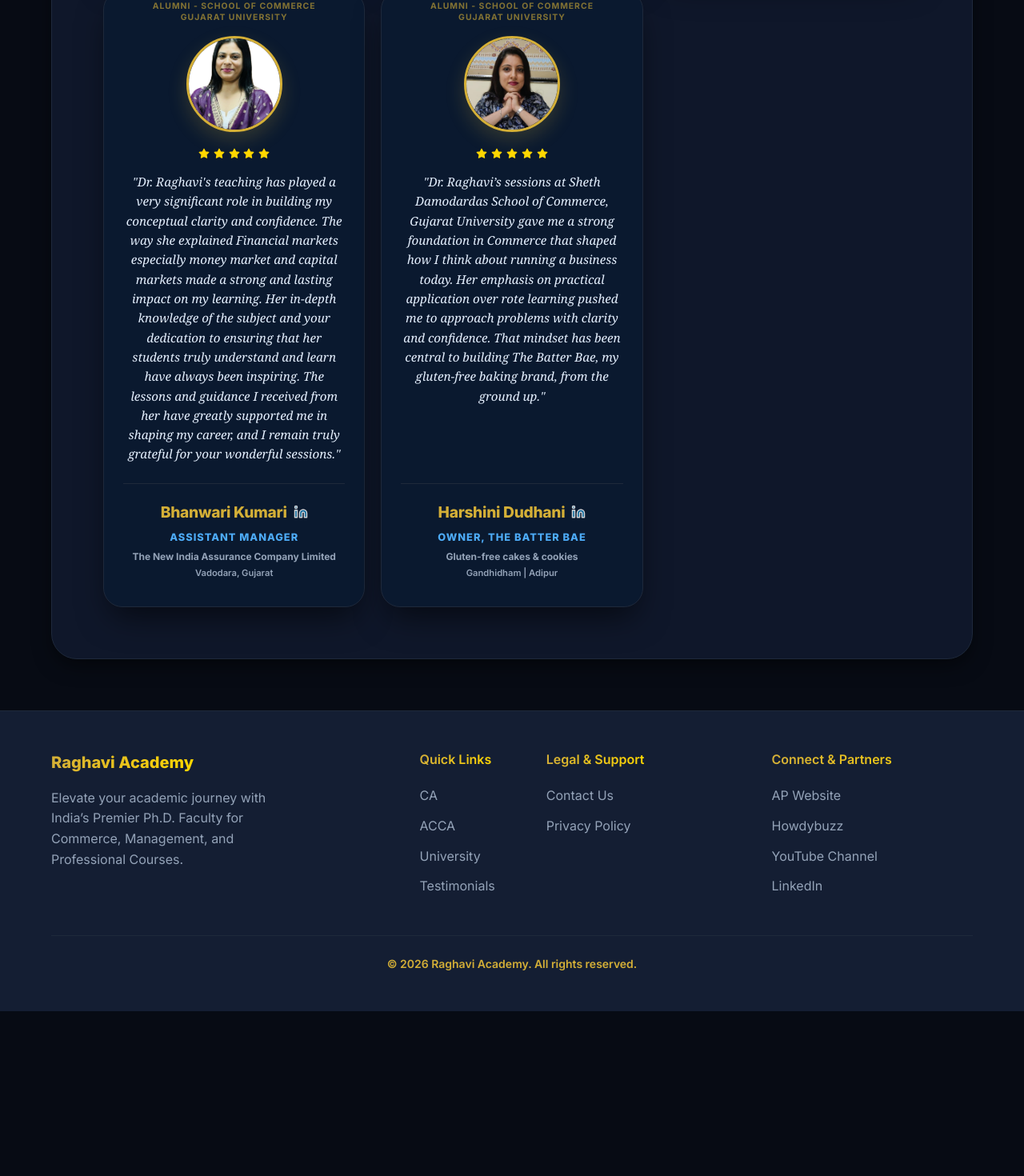
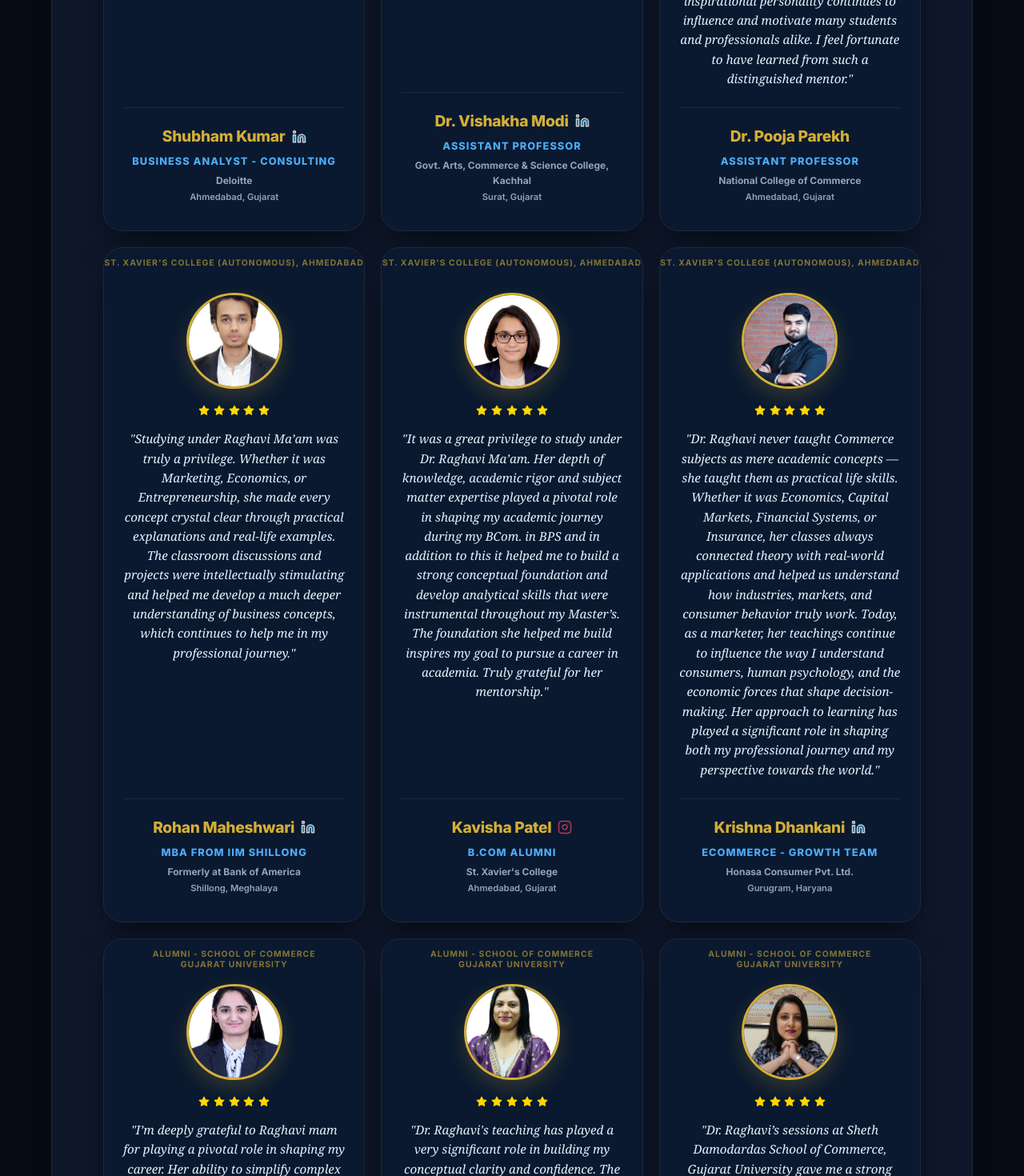
Before and after one commit to NCRaghavi/Raghavi, a React (Vite) app: page /testimonials in a window 1280 px wide. Shown: the part 2280-3750 px from the top of the page at 80% size. Before the commit the page ends 3544 px from the top, so only its background shows below. Built offline with nearby package versions, Linux system fonts and the light colour scheme.

Commit message:
Update testimonials.js

```diff
--- a/src/data/testimonials.js
+++ b/src/data/testimonials.js
@@ -50,6 +50,20 @@ export const testimonialsData = {
       priority: 9
     },
     {
+      id: 9,
+      name: "Shubham Kumar",
+      topic: "Business Analyst - Consulting",
+      college: "Deloitte",
+      location: "Ahmedabad, Gujarat",
+      institution: "St. Xavier's College (Autonomous), Ahmedabad",
+      image: "/images/testimonials/shubham.jpeg",
+      linkedin: "https://www.linkedin.com/in/shubham-kumar-710326189",
+      text: "Dr. Raghavi Mam's sessions on Economics were a turning point in my academic journey both personally and professionally. Her ability to simplify complex structures gave me the technical confidence to pursue global certifications which helped me achieve World Record and excel in the fast-paced world of consulting. I am forever grateful for the mentorship, guidance and support.",
+      stars: 5,
+      category: "student",
+      priority: 8
+    },
+    {
       id: 4,
       name: "Dr. Vishakha Modi",
       topic: "Assistant Professor",
@@ -60,6 +74,33 @@ export const testimonialsData = {
       linkedin: "https://www.linkedin.com/in/dr-vishakha-modi-a902031a4/",
       photoStyle: { transform: 'scale(1.35)', objectPosition: 'center 20%' },
       text: "I still recall our sessions at the School of Commerce, Gujarat University with great respect and gratitude. Dr. Raghavi's teaching played a significant role in building my conceptual clarity and confidence in the field of Commerce. She not only taught us the subject but also encouraged us to think critically and apply concepts to real-life situations. The practical insights and engaging classroom discussions truly helped shape my professional approach. I am grateful for the strong foundation she provided during my academic journey.",
+      stars: 5,
+      category: "student",
+      priority: 8
+    },
+    {
+      id: 13,
+      name: "Dr. Pooja Parekh",
+      topic: "Assistant Professor",
+      college: "National College of Commerce",
+      location: "Ahmedabad, Gujarat",
+      institution: "School of Commerce, Gujarat University",
+      image: "/images/testimonials/pooja.jpeg",
+      text: "Dr. Raghavi's, immense knowledge, inspiring personality, and exceptional teaching abilities have left a lasting impact on me. Her dedication towards education and her passion for guiding students make her truly remarkable. Dr. Raghavi possesses not only extraordinary academic expertise but also the rare ability to motivate and inspire students to achieve excellence. Her teaching style is engaging, insightful, and deeply encouraging, which creates a positive learning environment for everyone around her. She has always encouraged us to think critically, work sincerely, and believe in our potential. I deeply appreciate and value the quality of guidance and mentorship provided by her. Her professionalism, humility, and commitment towards education are truly commendable. She is not only an excellent educator but also a wonderful human being whose inspirational personality continues to influence and motivate many students and professionals alike. I feel fortunate to have learned from such a distinguished mentor.",
+      stars: 5,
+      category: "student",
+      priority: 8
+    },
+    {
+      id: 12,
+      name: "Rohan Maheshwari",
+      topic: "MBA from IIM Shillong",
+      college: "Formerly at Bank of America",
+      location: "Shillong, Meghalaya",
+      institution: "St. Xavier's College (Autonomous), Ahmedabad",
+      image: "/images/testimonials/rohan.jpeg",
+      linkedin: "https://www.linkedin.com/in/rohan-maheshwari-2536a81b1",
+      text: "Studying under Raghavi Ma’am was truly a privilege. Whether it was Marketing, Economics, or Entrepreneurship, she made every concept crystal clear through practical explanations and real-life examples. The classroom discussions and projects were intellectually stimulating and helped me develop a much deeper understanding of business concepts, which continues to help me in my professional journey.",
       stars: 5,
       category: "student",
       priority: 8
@@ -77,6 +118,48 @@ export const testimonialsData = {
       stars: 5,
       category: "student",
       priority: 7
+    },
+    {
+      id: 11,
+      name: "Krishna Dhankani",
+      topic: "Ecommerce - Growth team",
+      college: "Honasa Consumer Pvt. Ltd.",
+      location: "Gurugram, Haryana",
+      institution: "St. Xavier's College (Autonomous), Ahmedabad",
+      image: "/images/testimonials/krishna.jpeg",
+      linkedin: "https://www.linkedin.com/in/krishna-dhankani-gurugram",
+      text: "Dr. Raghavi never taught Commerce subjects as mere academic concepts — she taught them as practical life skills. Whether it was Economics, Capital Markets, Financial Systems, or Insurance, her classes always connected theory with real-world applications and helped us understand how industries, markets, and consumer behavior truly work. Today, as a marketer, her teachings continue to influence the way I understand consumers, human psychology, and the economic forces that shape decision-making. Her approach to learning has played a significant role in shaping both my professional journey and my perspective towards the world.",
+      stars: 5,
+      category: "student",
+      priority: 7
+    },
+    {
+      id: 10,
+      name: "Jhalak Singhi",
+      topic: "Ex Sales and Marketing Associate",
+      college: "Culture X (IIMA Ventures)",
+      location: "Ahmedabad, Gujarat",
+      institution: "St. Xavier's College (Autonomous), Ahmedabad",
+      image: "/images/testimonials/jhalak.png",
+      linkedin: "https://www.linkedin.com/in/jhalak-singhi-631894224",
+      text: "Dr. Raghavi's classes were amazing! Even though I love marketing, I never knew that subjects like the Indian Financial System and Insurance could be so interesting. What I learned in her sessions actually helped me in real life to start my own investment portfolio and buy my first insurance policy.",
+      stars: 5,
+      category: "student",
+      priority: 6
+    },
+    {
+      id: 14,
+      name: "Shreya Ranpuria",
+      topic: "CFA Level 2 Candidate",
+      college: "Finance & Accounting",
+      location: "Ahmedabad, Gujarat",
+      institution: "St. Xavier's College (Autonomous), Ahmedabad",
+      image: "/images/testimonials/shreyaranpuria.jpeg",
+      linkedin: "https://www.linkedin.com/in/shreya-ranpuria",
+      text: "Dr. Raghavi ma'am's sessions were always engaging, insightful, and practically oriented. Her guidance helped me develop conceptual clarity and confidence in commerce and finance, which continues to benefit me in my CFA preparation and professional growth.",
+      stars: 5,
+      category: "student",
+      priority: 6
     },
     {
       id: 5,
```
